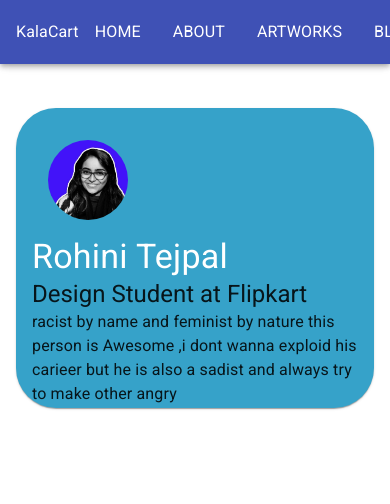
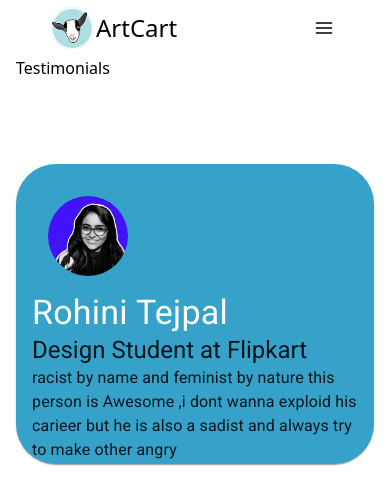
Before and after one commit to sahebcse/kalaCart, a React (Create React App) app in the folder client/: page /Testimonial in a window 390 px wide. Shown: the top 504 px of the page. Built offline with nearby package versions, Linux system fonts and the light colour scheme.

Commit message:
fully responsive navbar added

```diff
--- a/client/public/index.html
+++ b/client/public/index.html
@@ -10,21 +10,10 @@
       content="Web site created using create-react-app"
     />
     <link rel="stylesheet" href="https://fonts.googleapis.com/css?family=Roboto:300,400,500,700&display=swap" />
-    <!--
-      manifest.json provides metadata used when your web app is installed on a
-      user's mobile device or desktop. See https://developers.google.com/web/fundamentals/web-app-manifest/
-    -->
+
     <link rel="manifest" href="%PUBLIC_URL%/manifest.json" />
-    <!--
-      Notice the use of %PUBLIC_URL% in the tags above.
-      It will be replaced with the URL of the `public` folder during the build.
-      Only files inside the `public` folder can be referenced from the HTML.
-
-      Unlike "/favicon.ico" or "favicon.ico", "%PUBLIC_URL%/favicon.ico" will
-      work correctly both with client-side routing and a non-root public URL.
-      Learn how to configure a non-root public URL by running `npm run build`.
-    -->
-    <title>React App</title>
+    <link rel="icon" href="./logo.png">
+    <title> &#x1F499;&#x1F49A; ArtCart &#x1F49A;&#x1F499;  </title>
   </head>
   <body>
     <noscript>You need to enable JavaScript to run this app.</noscript>
--- a/client/src/App.js
+++ b/client/src/App.js
@@ -1,7 +1,7 @@
 import './App.css';
 import Home from '../src/components/Home/Home'
 import {BrowserRouter,Switch,Route } from 'react-router-dom'
-import About from '../src/components/pages/About'
+import About from '../src/components/pages/About/About'
 import Testimonial from '../src/components/pages/Testimonial'
 import Contact from '../src/components/pages/Contact'
 import Artwork from '../src/components/pages/Artwork'
--- a/client/src/components/Home/Home.jsx
+++ b/client/src/components/Home/Home.jsx
@@ -4,7 +4,8 @@ import Social from '../Layout/Social'
 import { Paper, Typography } from '@material-ui/core'
 import Cover from '../img/cover1.jpg'
 import Image from '../img/cover1.jpg'
-
+import Navbar from '../Layout/Navbar'
+<Navbar />
 const count = 512;
 
 
@@ -14,10 +15,10 @@ function Home() {
       height: '100vh',
       backgroundImage: `url(${Image})`
     }}>
-      <Layout />
 
+      <Navbar />
 
-      <div className="text-right container   pt-44 ">
+      <div className="text-right container   pt-20 ">
         <h1 className="  font-bold focus:ring-blue-600 sm:text-7xl md:text-6xl  ">Renzo Piano </h1>
         <div className=" font-normal text-green-500   sm:text-5xl md:text-3xl ">
           <p className="hover:text-yellow-500 inline-block animate-fade-in-down  "> Artist </p>
--- a/client/src/components/Layout/Layout.js
+++ /dev/null
@@ -1,70 +0,0 @@
-import React from 'react'
-import {Typography,Drawer,AppBar,Toolbar,Button} from '@material-ui/core'
-import {List,ListItem,ListItemIcon,ListItemText} from '@material-ui/core'
-import {makeStyles} from '@material-ui/styles'
-import {useHistory}  from 'react-router-dom'
-
-
-
-
-const useStyles=makeStyles({
-    title:{
-        width:'100%',
-        textAlign:"left"
-    },
-    list:{
-        display:"flex"
-    }
-})
-
-function Layout() {
-    const classes=useStyles()
-    const history=useHistory()
-    const menuItems=[
-        {
-            text:"Home",
-            path:"/"
-        },
-        {
-            text:"About",
-            path:"/About"
-        },
-        {
-            text:"Artworks",
-            path:"/Artwork"
-        },
-        {
-            text:"blog",
-            path:"/Blog"
-        },
-        {
-            text:"testimonial",
-            path:"/Testimonial"
-        },
-        {
-            text:"contact",
-            path:"/Contact"
-        }
-    ]
-
-    return (
-        <div>
-         <AppBar>
-             <Toolbar>
-                 <Typography className={classes.title}>
-                     KalaCart
-                 </Typography>
-                 <List className={classes.list}>
-                     {menuItems.map((item)=>(<ListItem button key={item.text}
-                       onClick={()=> history.push(item.path)}>
-                         <ListItemText primary={item.text.toUpperCase()}/>
-                     </ListItem>))}
-                 </List>
-                 <Button variant="contained"> Login</Button>
-             </Toolbar>
-         </AppBar>
-        </div>
-    )
-}
-
-export default Layout
--- /dev/null
+++ b/client/src/components/Layout/Navbar.jsx
@@ -0,0 +1,179 @@
+import React from 'react'
+import { useHistory } from 'react-router-dom'
+import { useState } from 'react';
+import logo from '../img/logo.png'
+
+const Navbar = () => {
+  const [isActive, setActive] = useState(false);
+  const openSidebar = () => {
+    setActive(!isActive);
+  };
+  return (
+    <header className="z-30 w-full pl-4 md:px-8 py-1 bg-white sm:px-4">
+      <div className="flex items-center justify-between px-4">
+        <a href="/">
+          <span className="flex items-center">
+            <img
+              src={logo}
+              alt="ArtCart Logo"
+              className="h-12"
+            />
+
+            <span className="text-black-600 hover:text-brand-700 hover:text-bold text-2xl">
+              ArtCart
+            </span>
+
+          </span>
+        </a>
+        <div className="hidden ml-[10%] md:flex uppercase tracking-widest gap-7 justify-between cursor-pointer">
+          <a href="/">
+            <span className="text-black-600 hover:text-brand-700 hover:text-bold">
+              Home
+            </span>
+          </a>
+          <a href="/About">
+            <span className="text-black-600 hover:text-brand-700 hover:text-bold">
+              About
+            </span>
+          </a>
+          <a href="/Artwork">
+            <span className="text-black-600 hover:text-brand-700 hover:text-bold">
+            Artworks
+            </span>
+          </a>
+
+          <a href="/Blog">
+            <span className="text-black-600 hover:text-brand-700 hover:text-bold">
+            Blog
+            </span>
+          </a>
+
+          <a href="/Testimonial">
+            <span className="text-black-600 hover:text-brand-700 hover:text-bold">
+            Testimonial
+            </span>
+          </a>
+
+          <a href="/Contact">
+            <span className="text-black-600 hover:text-brand-700 hover:text-bold">
+            Contact
+            </span>
+          </a>
+
+          <button className="flex-none px-4 btn bg-green-400 rounded border-black border-2 ">Login</button>
+
+        </div>
+
+        <div className="flex items-center px-4">
+
+
+          <div className="inline-flex md:hidden">
+            <button
+              onClick={openSidebar}
+              className="flex-none px-2 btn btn-white btn-sm"
+            >
+              <svg
+                xmlns="http://www.w3.org/2000/svg"
+                viewBox="0 0 24 24"
+                fill="none"
+                stroke="currentColor"
+                stroke-width="2"
+                stroke-linecap="round"
+                stroke-linejoin="round"
+                aria-hidden="true"
+                className="w-5 h-5"
+              >
+                <line x1="3" y1="12" x2="21" y2="12"></line>
+                <line x1="3" y1="6" x2="21" y2="6"></line>
+                <line x1="3" y1="18" x2="21" y2="18"></line>
+              </svg>
+              <span className="sr-only">Open Menu</span>
+            </button>
+          </div>
+
+          <div className="relative flex md:hidden ">
+            <div
+              className={`${isActive ? '' : 'hidden'
+                } fixed inset-0 z-10 w-full h-full  opacity-5`}
+              onClick={openSidebar}
+            ></div>
+            <div
+              className={`${isActive ? '' : 'hidden'
+                } fixed z-50 w-5/12 h-auto text-black shadow-lg bg-gray-50 rounded-lg right-4 top-14 rounded`}
+            >
+              <ul className=" ">
+
+                <a href="/">
+                  <li className="px-6 py-1 my-2 bg-pink-400 hover:bg-brand-600 hover:text-white rounded-r-full text-right  hover:bg-blue-400 font-bold">
+                    Home
+                  </li>
+                </a>
+
+                <a href="../pages/About/About.js">
+                  <li className="px-6 py-1 my-2 bg-gray-300 hover:bg-brand-600 hover:text-white rounded-l-full hover:bg-blue-400 font-bold">
+                    About
+                  </li>
+                </a>
+
+                <a href="/Artwork">
+                  <li className="px-6 py-1 my-2 bg-pink-400 hover:bg-brand-600 hover:text-white rounded-r-full text-right hover:bg-blue-400   font-bold">
+                  Artworks
+                  </li>
+                </a>
+
+                <a href="/Blog">
+                  <li className="px-6 py-1 my-2 bg-gray-300 hover:bg-brand-600 hover:text-white rounded-l-full hover:bg-blue-400 font-bold">
+                  Blog
+                  </li>
+                </a>
+
+                <a href="/Testimonial">
+                  <li className="px-6 py-1 my-2 bg-pink-400 hover:bg-brand-600 hover:text-white rounded-r-full text-right hover:bg-blue-400  font-bold">
+                  Testimonial
+                  </li>
+                </a>
+
+                <a href="/contact">
+                  <li className="px-6 py-1 my-2 bg-gray-300 hover:bg-brand-600 hover:text-white rounded-l-full hover:bg-blue-400 font-bold">
+                    Contact
+                  </li>
+                </a>
+
+                <a href=" ">
+                  <li className="px-6 py-1 my-2 bg-yellow-300 hover:bg-brand-600 hover:text-white rounded-full hover:bg-blue-400 font-bold text-center text-green-800 ">
+                    Login
+                  </li>
+                </a>
+
+              </ul>
+            </div>
+          </div>
+        </div>
+      </div>
+    </header>
+  );
+};
+
+export default Navbar;
+
+
+
+
+
+
+
+
+
+
+
+
+// function Navbar() {
+//     return (
+//         <div className="bg-black">
+
+
+//         </div>
+//     )
+// }
+
+// export default Navbar
--- a/client/src/components/pages/About.js
+++ b/client/src/components/pages/About/About.js
@@ -1,10 +1,11 @@
 import React from 'react'
-import Layout from '../Layout/Layout'
+import Navbar from '../../Layout/Navbar'
+
 import {Typography} from '@material-ui/core'
 function About() {
     return (
         <div>
-            <Layout/>
+            <Navbar />
           <Typography variant ="h1">  About page </Typography>
          </div>
     )
--- a/client/src/components/pages/Artwork.js
+++ b/client/src/components/pages/Artwork.js
@@ -1,9 +1,10 @@
 import React from 'react'
-import Layout from '../Layout/Layout'
+import Navbar from '../Layout/Navbar'
+
 function ArtWork() {
     return (
         <div>
-            <Layout/>
+            <Navbar />
             Artworks
         </div>
     )
--- a/client/src/components/pages/Blog.js
+++ b/client/src/components/pages/Blog.js
@@ -1,11 +1,12 @@
 import React from 'react'
-import Layout from '../Layout/Layout'
+import Navbar from '../Layout/Navbar'
+
 import Testing from '../testing/Testing'
 function Blog() {
     return (
         <div>
-            {/* <Layout/> */}
-             <Testing/>
+            <Navbar />
+            <Testing/>
         </div>
     )
 }
--- a/client/src/components/pages/Testimonial.js
+++ b/client/src/components/pages/Testimonial.js
@@ -1,11 +1,12 @@
 import React from 'react'
-import Layout from '../Layout/Layout'
+import Navbar from '../Layout/Navbar'
+
 import CardDesign from '../Layout/CardDesign'
 import {Container} from '@material-ui/core'
 function Testimonial() {
     return (
         <Container>
-         <div class="position:fixed"> <Layout/></div>
+         <div class="position:fixed"><Navbar />  </div>
             Testimonials
             <div class="flex relative"><CardDesign/></div>
         </Container>
```
Also changed, not shown: client/src/components/pages/Contact.jsx (+4 -3 lines), client/public/logo.png (added), client/src/components/img/logo.png (added).
